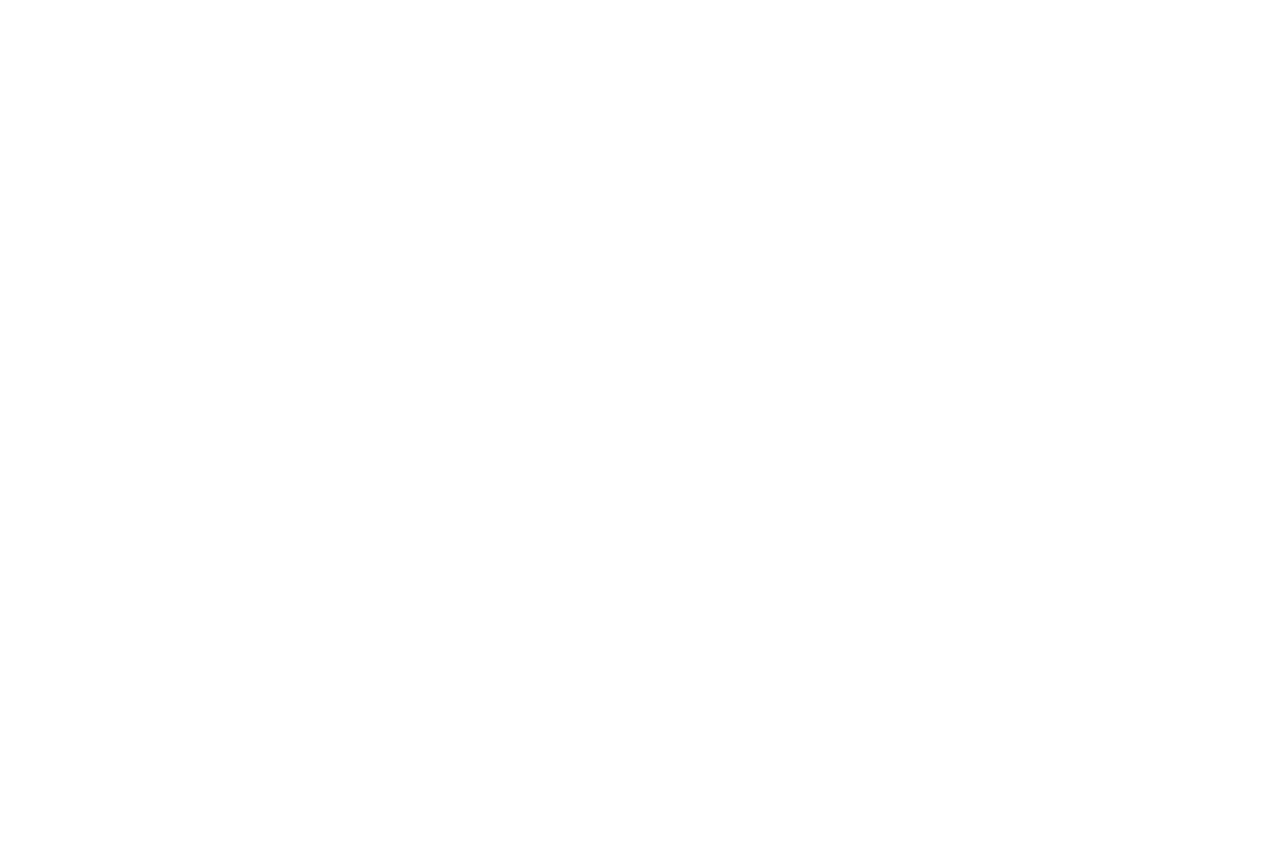
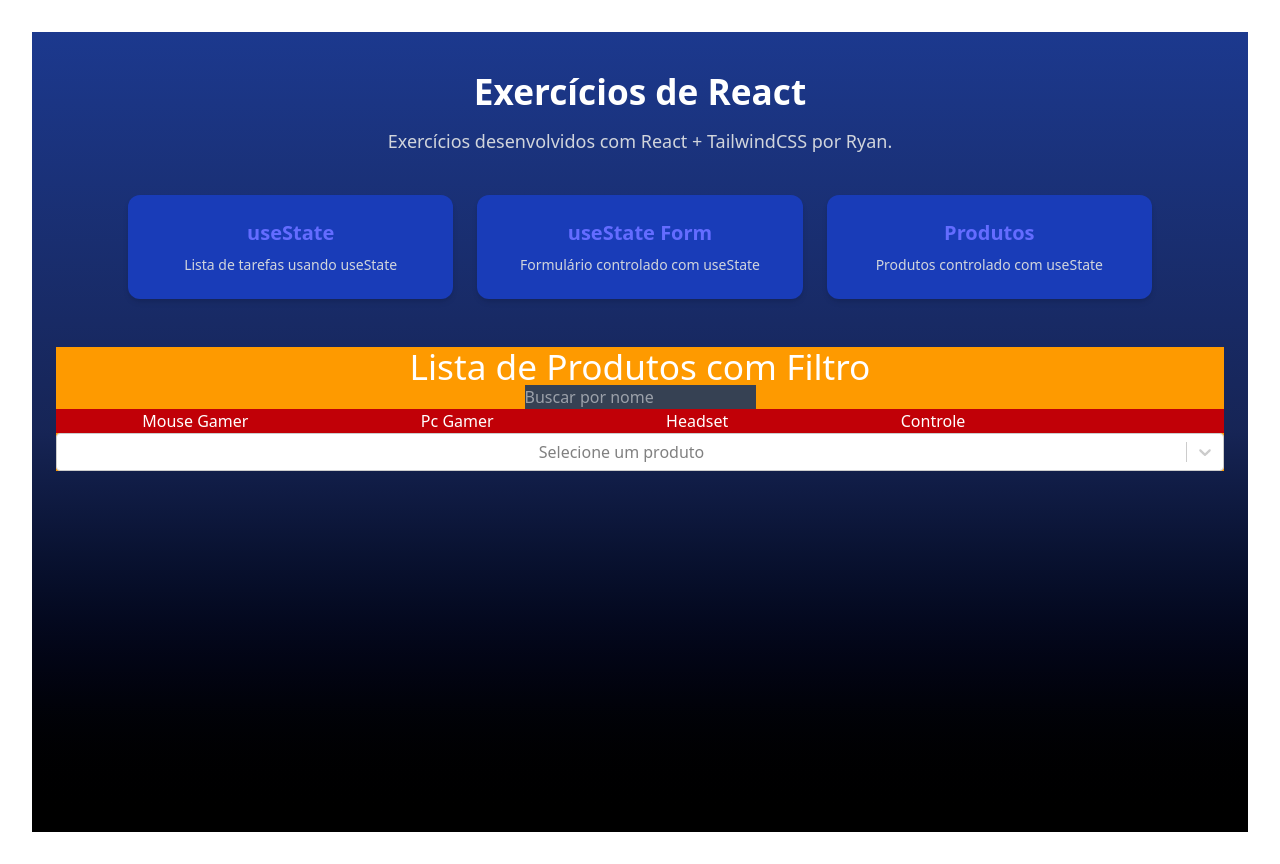
Before and after one commit to ryanmarinhodev/typescript-reviewing, a React (Vite) app in the folder vite-project/: page /produtos in a window 1280 px wide. Before the commit this address had no page. Before the commit the page ends 800 px from the top, so only its background shows below. Built offline with nearby package versions, Linux system fonts and the light colour scheme.

Commit message:
Filtrando categorias

```diff
--- a/vite-project/package.json
+++ b/vite-project/package.json
@@ -14,6 +14,7 @@
     "react": "^19.1.0",
     "react-dom": "^19.1.0",
     "react-router-dom": "^7.7.1",
+    "react-select": "^5.10.2",
     "tailwindcss": "^4.1.11"
   },
   "devDependencies": {
--- a/vite-project/src/App.tsx
+++ b/vite-project/src/App.tsx
@@ -1,7 +1,7 @@
 import { BrowserRouter } from "react-router-dom";
 import "./App.css";
 
-import AppRoutes from "./Routes";
+import AppRoutes from "./routes";
 
 function App() {
   return (
--- a/vite-project/src/HomePage.tsx
+++ b/vite-project/src/HomePage.tsx
@@ -1,4 +1,5 @@
 import { Link, Outlet } from "react-router-dom";
+import { paths } from "./paths";
 
 function Home() {
   return (
@@ -13,7 +14,7 @@
 
         <div className="grid gap-6 grid-cols-1 sm:grid-cols-2 md:grid-cols-3">
           <Link
-            to="/252/useState"
+            to={paths.LISTA_TAREFAS}
             className="bg-blue-800 hover:bg-blue-700 rounded-xl p-6 transition transform hover:-translate-y-1 shadow-md"
           >
             <h2 className="text-xl font-semibold mb-2">useState</h2>
@@ -23,12 +24,21 @@
           </Link>
 
           <Link
-            to="/252/useStateForm"
+            to={paths.FORMULARIO}
             className="bg-blue-800 hover:bg-blue-700 rounded-xl p-6 transition transform hover:-translate-y-1 shadow-md"
           >
             <h2 className="text-xl font-semibold mb-2">useState Form</h2>
             <p className="text-gray-300 text-sm">
               Formulário controlado com useState
+            </p>
+          </Link>
+          <Link
+            to={paths.PRODUTOS}
+            className="bg-blue-800 hover:bg-blue-700 rounded-xl p-6 transition transform hover:-translate-y-1 shadow-md"
+          >
+            <h2 className="text-xl font-semibold mb-2">Produtos</h2>
+            <p className="text-gray-300 text-sm">
+              Produtos controlado com useState
             </p>
           </Link>
         </div>
--- /dev/null
+++ b/vite-project/src/hooks/useState/ProductsListFilter.tsx
@@ -0,0 +1,71 @@
+import { useState } from "react";
+import Select from "react-select";
+
+interface ProductsListFilterInterface {
+  id: number;
+  nome: string;
+  categoria: string;
+  disponivel: boolean;
+}
+
+function ProdutosListFiltros() {
+  const [products, setProducts] = useState<ProductsListFilterInterface[]>([
+    { id: 1, nome: "Mouse Gamer", categoria: "Informática", disponivel: true },
+    { id: 2, nome: "Pc Gamer", categoria: "Informática", disponivel: false },
+    { id: 3, nome: "Headset", categoria: "Informática", disponivel: true },
+    { id: 4, nome: "Controle", categoria: "Objeto", disponivel: false },
+  ]);
+
+  const [search, setSearch] = useState<string>("");
+  const filterItems = products.filter((item) => {
+    return item.nome.toLowerCase().includes(search.toLowerCase());
+  });
+
+  const categoriasUnicas = [
+    ...new Set(
+      products.map((e) => {
+        return e.categoria;
+      })
+    ),
+  ];
+
+  const filtrarCategorias = categoriasUnicas.map((cat) => ({
+    value: cat.toLocaleLowerCase,
+    label: cat,
+  }));
+
+  // const [searchCategoryItem, setSearchCategoryItem] = useState("");
+  // const handleCategory = products.filter((item) => {
+  //   return item.categoria.toLowerCase().includes(searchCategoryItem);
+  // });
+
+  return (
+    <>
+      <div className="bg-amber-500">
+        <h1>Lista de Produtos com Filtro</h1>
+        <input
+          type="text"
+          className="bg-gray-700"
+          placeholder="Buscar por nome"
+          value={search}
+          onChange={(e) => setSearch(e.target.value)}
+        />
+        <div className="flex justify-around list-none  bg-red-700">
+          {filterItems.map((item) => (
+            <li key={item.id}>{item.nome}</li>
+          ))}
+          <div></div>
+        </div>
+
+        <Select
+          options={filtrarCategorias}
+          value={null}
+          onChange={() => {}}
+          placeholder="Selecione um produto"
+        />
+      </div>
+    </>
+  );
+}
+
+export default ProdutosListFiltros;
--- /dev/null
+++ b/vite-project/src/paths.ts
@@ -0,0 +1,6 @@
+export const paths = {
+  HOME: "/",
+  LISTA_TAREFAS: "lista-tarefas",
+  FORMULARIO: "formulario",
+  PRODUTOS: "produtos",
+};
--- a/vite-project/src/routes.tsx
+++ b/vite-project/src/routes.tsx
@@ -2,14 +2,16 @@
 import Home from "./HomePage";
 import FormularioState from "./hooks/useState/useStateForm";
 import ListaTarefas from "./hooks/useState/ListaTarefas";
+import ProdutosListFiltros from "./hooks/useState/ProductsListFilter";
 
 function AppRoutes() {
   return (
     <>
       <Routes>
-        <Route path="252" element={<Home />}>
-          <Route path="useState" element={<ListaTarefas />} />
-          <Route path="useStateForm" element={<FormularioState />} />
+        <Route path="/" element={<Home />}>
+          <Route path="lista-tarefas" element={<ListaTarefas />} />
+          <Route path="formulario" element={<FormularioState />} />
+          <Route path="produtos" element={<ProdutosListFiltros />} />
         </Route>
       </Routes>
     </>
```
Also changed, not shown: 1 other file (tests, documents, lock files or other folders).
